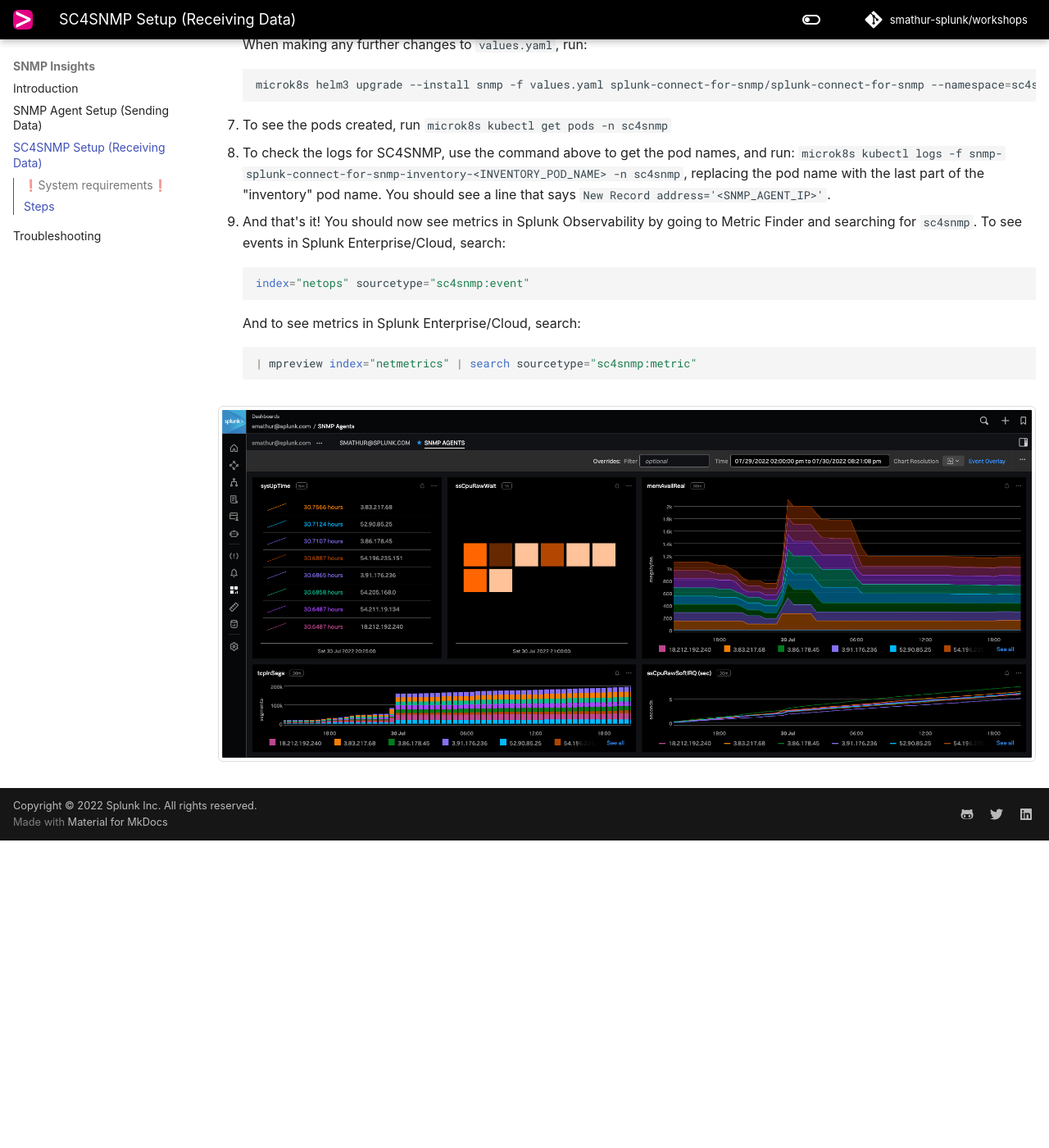
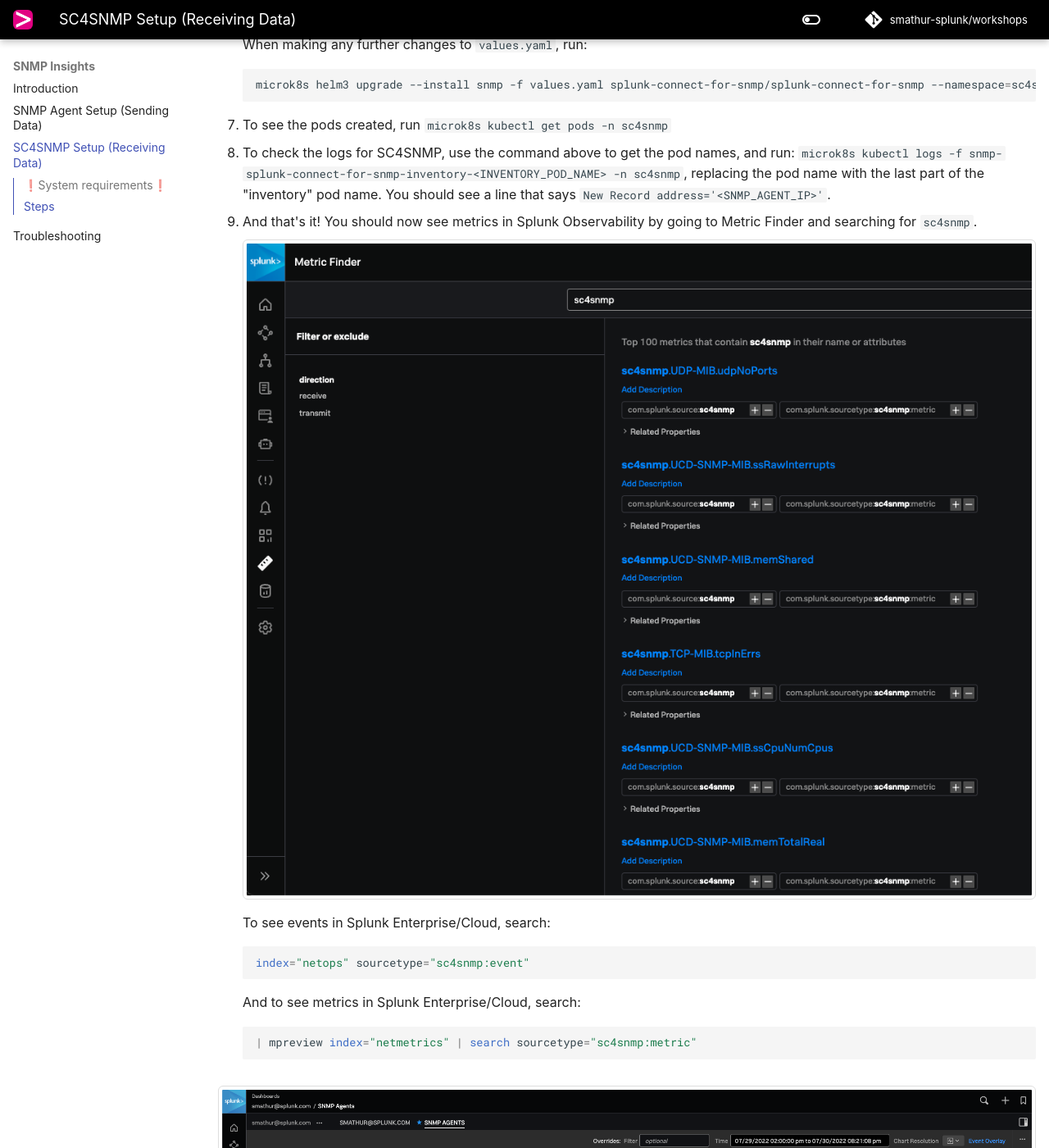
Before and after one commit to smathur-splunk/workshops, an MkDocs documentation site: the page built from docs/snmp_host.md, in a window 1280 px wide and 1400 px high, scrolled down 1919 px. Shown: the whole window at 82% size. Built offline with MkDocs 1.6.1 and Material for MkDocs 9.7.7, drawn with Linux system fonts in a browser that asks for light colours; some web fonts are replaced; comment, search, counter and statistics services are not loaded; the version menu is left out; before the commit the page ends 2944 px from its top, so only the background shows below that.

Commit message:
Add SNMP Metric Finder image

````diff
--- a/docs/snmp_host.md
+++ b/docs/snmp_host.md
@@ -83,13 +83,17 @@
 `microk8s kubectl logs -f snmp-splunk-connect-for-snmp-inventory-<INVENTORY_POD_NAME> -n sc4snmp`, replacing the pod name with the last part of the "inventory" pod name.
 You should see a line that says `New Record address='<SNMP_AGENT_IP>'`.
 
-9. And that's it! You should now see metrics in Splunk Observability by going to Metric Finder and searching for `sc4snmp`. To see events in Splunk Enterprise/Cloud, search:
-```sql
-index="netops" sourcetype="sc4snmp:event"
-```
-And to see metrics in Splunk Enterprise/Cloud, search:
-```sql
-| mpreview index="netmetrics" | search sourcetype="sc4snmp:metric"
-```
+9. And that's it! You should now see metrics in Splunk Observability by going to Metric Finder and searching for `sc4snmp`.
+
+	![Metric Finder SC4SNMP](images/snmp_finder.png)
+
+	To see events in Splunk Enterprise/Cloud, search:
+	```sql
+	index="netops" sourcetype="sc4snmp:event"
+	```
+	And to see metrics in Splunk Enterprise/Cloud, search:
+	```sql
+	| mpreview index="netmetrics" | search sourcetype="sc4snmp:metric"
+	```
 
 ![Custom SNMP Dashboard in Splunk Observability](images/snmp_dash.png)
````
Also changed, not shown: docs/custom_dash.md (+8 -1 lines), docs/images/snmp_finder.png (added), 1 other file.
